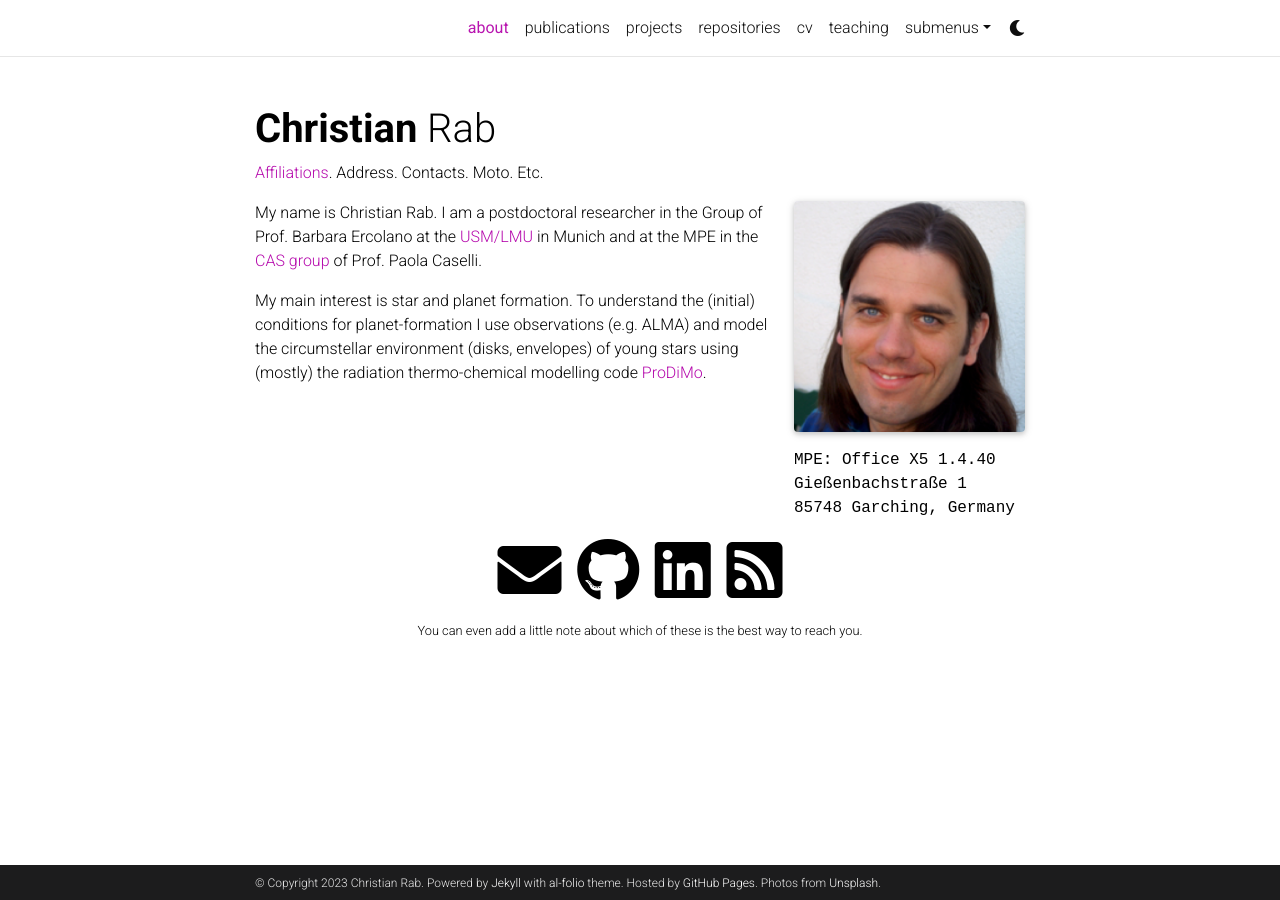
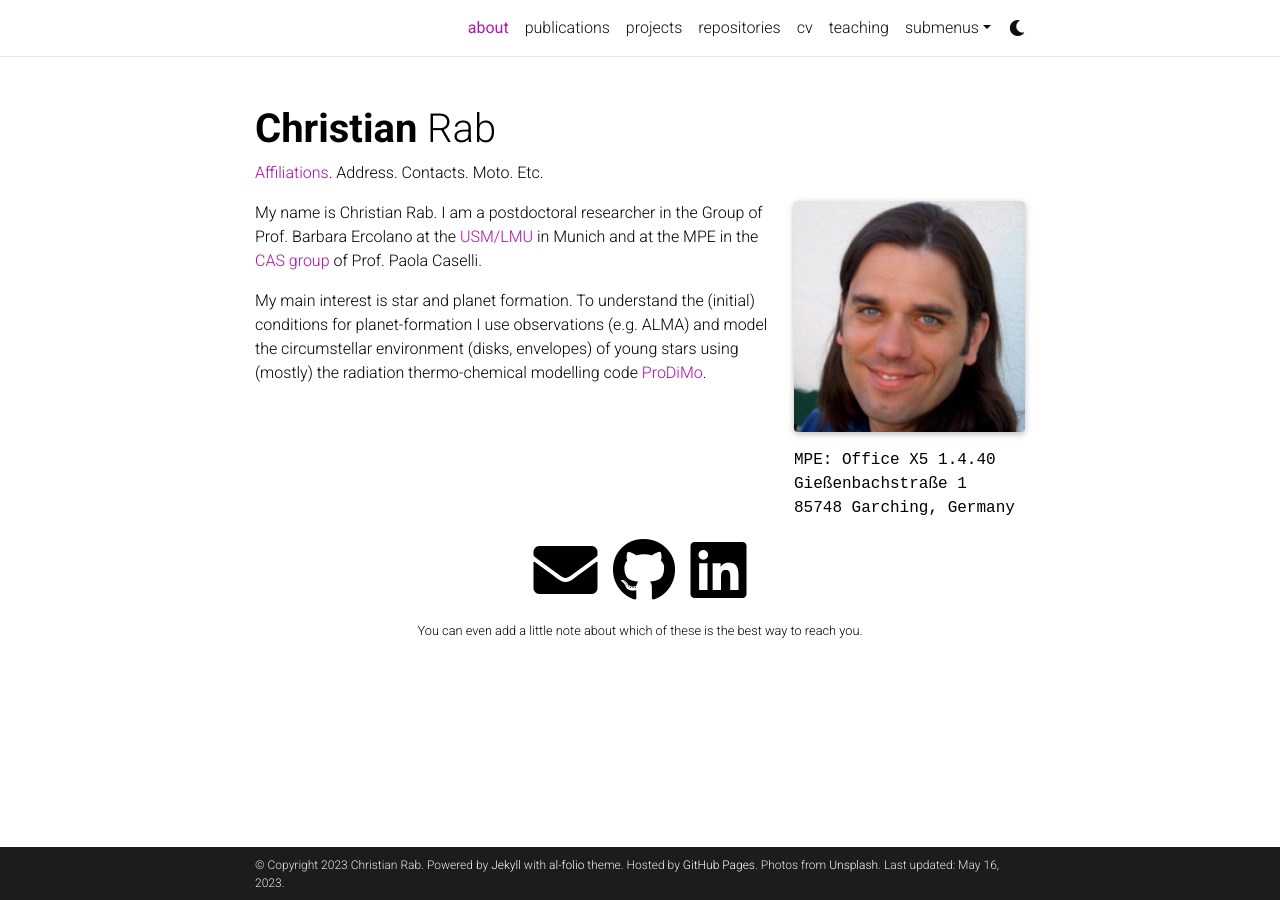
Before and after one commit to chrab/chrab.github.io, a Jekyll site: the page built from _pages/about.md, in a window 1280 px wide. Built offline with Jekyll 4.4.1, drawn with Linux system fonts in a browser that asks for light colours; full-size pictures stand in for the smaller copies a plugin makes; comment, search, counter and statistics services are not loaded; a style sheet for code colours, icons or effects is not loaded; some of the changed lines change nothing that is shown.

Commit message:
Update _config.yml

```diff
--- a/_config.yml
+++ b/_config.yml
@@ -16,11 +16,11 @@
 keywords: jekyll, jekyll-theme, academic-website, portfolio-website  # add your own keywords or leave empty
 
 lang: en # the language of your site (for example: en, fr, cn, ru, etc.)
-icon: ⚛️  # the emoji used as the favicon (alternatively, provide image name in /assets/img/)
+icon: ich.png  # the emoji used as the favicon (alternatively, provide image name in /assets/img/)
 
 url: https://chrab.github.io # the base hostname & protocol for your site
 baseurl:  # the subpath of your site, e.g. /blog/
-last_updated: false # set to true if you want to display last updated in the footer
+last_updated: true # set to true if you want to display last updated in the footer
 impressum_path:  # set to path to include impressum link in the footer, use the same path as permalink in a page, helps to conform with EU GDPR
 
 # -----------------------------------------------------------------------------
@@ -45,7 +45,7 @@
 # will use title and url fields
 # Take a look to https://github.com/jekyll/jekyll-feed for more customization
 
-rss_icon: true
+rss_icon: false
 
 # -----------------------------------------------------------------------------
 # Layout
@@ -139,7 +139,7 @@
 # Follow instructions on https://giscus.app/ to setup for your repo to fill out
 # the information below.
 giscus:
-  repo: alshedivat/al-folio      # <your-github-user-name>/<your-github-repo-name>
+  repo: chrab/chrab.github.io      # <your-github-user-name>/<your-github-repo-name>
   repo_id: MDEwOlJlcG9zaXRvcnk2MDAyNDM2NQ==
   category: Comments             # name of the category under which discussions will be created
   category_id: DIC_kwDOA5PmLc4CTBt6
@@ -170,19 +170,19 @@
   news:
     defaults:
       layout: post
-    output: true
+    output: false
     permalink: /news/:path/
   projects:
-    output: true
+    output: false
     permalink: /projects/:path/
 
 announcements:
-  enabled: true
+  enabled: false
   scrollable: true # adds a vertical scroll bar if there are more than 3 news items
   limit: 5 # leave blank to include all the news in the `_news` folder
 
 latest_posts:
-  enabled: true
+  enabled: false
   scrollable: true # adds a vertical scroll bar if there are more than 3 new posts items
   limit: 3 # leave blank to include all the blog posts
 
```
